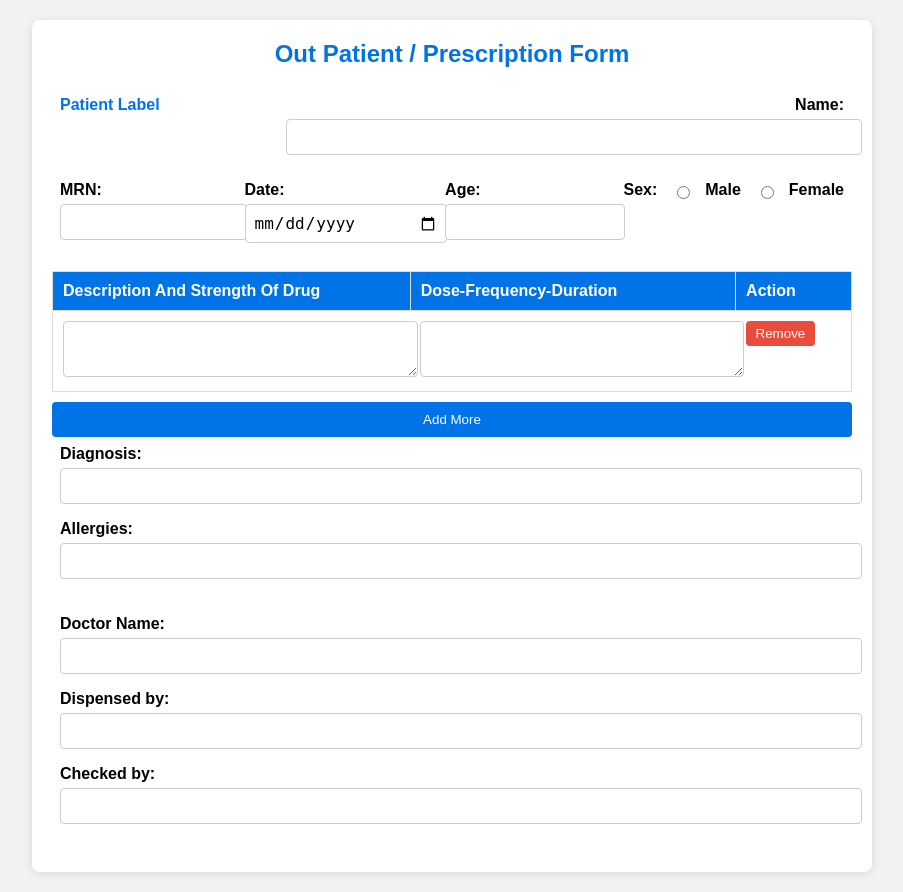
After one commit to aaradhy25tiwari/Digitalization-of-Medical-Records, a PHP site: page /prescription.html in a window 1280 px wide. The commit adds this page. Shown: the whole page, without its empty margins (188-1091 px from the left). Run offline with PHP 8.4, Linux system fonts and the light colour scheme.

Commit message:
files added based on changes discussd

```diff
--- /dev/null
+++ b/prescription.html
@@ -0,0 +1,105 @@
+<!DOCTYPE html>
+<html lang="en">
+<head>
+    <meta charset="UTF-8">
+    <meta name="viewport" content="width=device-width, initial-scale=1.0">
+    <title>Medical Prescription Form</title>
+    <link rel="stylesheet" href="styles_forms.css">
+</head>
+<body>
+    <div class="container">
+        <div class="header">
+            <div class="logo"></div>
+            <div class="form-title">
+                <h2>Out Patient / Prescription Form</h2>
+            </div>
+        </div>
+
+        <div class="patient-info">
+            <table>
+                <tr>
+                    <td class="patient-label">Patient Label</td>
+                    <td class="right-align">
+                        <label for="name">Name:</label>
+                        <input type="text" id="name">
+                    </td>
+                </tr>
+            </table>
+            <table>
+                <tr>
+                    <td><label for="mrn">MRN:</label> <input type="text" id="mrn"></td>
+                    <td><label for="date">Date:</label> <input type="date" id="date"></td>
+                    <td><label for="age">Age:</label> <input type="number" id="age"></td>
+                    <td class="sex-field">
+                        <label for="sex">Sex:</label>
+                        <input type="radio" id="male" name="sex" value="male"> <label for="male">Male</label>
+                        <input type="radio" id="female" name="sex" value="female"> <label for="female">Female</label>
+                    </td>
+                </tr>
+            </table>
+        </div>
+
+        <div class="medication-info">
+            <table>
+                <thead>
+                    <tr>
+                        <th>Description And Strength Of Drug</th>
+                        <th>Dose-Frequency-Duration</th>
+                        <th>Action</th>
+                    </tr>
+                </thead>
+                <tbody id="medication-list">
+                    <tr>
+                        <td><textarea rows="2"></textarea></td>
+                        <td><textarea rows="2"></textarea></td>
+                        <td><button type="button" onclick="removeRow(this)">Remove</button></td>
+                    </tr>
+                </tbody>
+            </table>
+            <button class="add-row" type="button" onclick="addRow()">Add More</button>
+        </div>
+
+        <div class="diagnosis-info">
+            <table>
+                <tr>
+                    <td><label for="diagnosis">Diagnosis:</label> <input type="text" id="diagnosis"></td>
+                </tr>
+                <tr>
+                    <td><label for="allergies">Allergies:</label> <input type="text" id="allergies"></td>
+                </tr>
+            </table>
+        </div>
+
+        <div class="footer-info">
+            <table>
+                <tr>
+                    <td><label for="doctor-name">Doctor Name:</label> <input type="text" id="doctor-name"></td>
+                </tr>
+                <tr>
+                    <td><label for="dispensed-by">Dispensed by:</label> <input type="text" id="dispensed-by"></td>
+                </tr>
+                <tr>
+                    <td><label for="checked-by">Checked by:</label> <input type="text" id="checked-by"></td>
+                </tr>
+            </table>
+        </div>
+    </div>
+
+    <script>
+        function addRow() {
+            const table = document.getElementById('medication-list');
+            const row = document.createElement('tr');
+            row.innerHTML = `
+                <td><textarea rows="2"></textarea></td>
+                <td><textarea rows="2"></textarea></td>
+                <td><button type="button" onclick="removeRow(this)">Remove</button></td>
+            `;
+            table.appendChild(row);
+        }
+
+        function removeRow(button) {
+            button.closest('tr').remove();
+        }
+    </script>
+</body>
+</html>
--- a/styles_forms.css
+++ b/styles_forms.css
@@ -1,44 +1,42 @@
+/* Base styling */
 body {
     font-family: Arial, sans-serif;
-    background-color: #f0f0f0;
+    background-color: #f2f2f2;
     margin: 0;
-    padding: 20px;
+    padding: 0;
 }
 
 .container {
-    width: 800px;
-    margin: auto;
+    max-width: 800px;
+    margin: 20px auto;
     padding: 20px;
-    background-color: #ffffff;
-    border: 1px solid #dddddd;
-    border-radius: 10px;
-    box-shadow: 0 0 10px rgba(0, 0, 0, 0.1);
+    background-color: #fff;
+    box-shadow: 0 2px 10px rgba(0, 0, 0, 0.1);
+    border-radius: 8px;
 }
 
+/* Header */
 .header {
     display: flex;
-    justify-content: space-between;
     align-items: center;
+    justify-content: center;
     margin-bottom: 20px;
 }
 
-.logo {
-    height: 60px;
-    width: 60px;
-    background: url('logo.png') no-repeat center center;
-    background-size: contain;
+.form-title {
+    text-align: center;
 }
 
 .form-title h2 {
+    font-size: 1.5rem;
+    color: #0073e6;
     margin: 0;
-    font-size: 20px;
-    text-align: center;
-    color: #333333;
-    text-transform: uppercase;
-    letter-spacing: 1px;
 }
 
-.patient-info, .medication-info, .diagnosis-info, .footer-info {
+/* Patient info */
+.patient-info,
+.diagnosis-info,
+.footer-info {
     margin-bottom: 20px;
 }
 
@@ -49,49 +47,95 @@ table {
 }
 
 td {
-    padding: 10px;
+    padding: 8px;
     vertical-align: top;
-    border: 1px solid #dddddd;
 }
 
-th {
-    background-color: #f0f0f0;
-    text-align: left;
-    padding: 10px;
-    border: 1px solid #dddddd;
-    font-size: 14px;
+input[type="text"],
+input[type="date"],
+input[type="number"],
+textarea {
+    width: 100%;
+    padding: 8px;
+    border: 1px solid #ccc;
+    border-radius: 4px;
+    font-size: 1rem;
 }
 
-input[type="text"], input[type="date"], input[type="number"], textarea {
-    width: 100%;
-    padding: 8px;
-    margin-top: 5px;
-    margin-bottom: 10px;
-    border: 1px solid #cccccc;
-    border-radius: 4px;
-    font-size: 14px;
-}
-
-textarea {
-    resize: none;
+.sex-field {
+    display: flex;
+    align-items: center;
+    gap: 10px;
 }
 
 input[type="radio"] {
-    margin-right: 5px;
+    margin: 0 5px 0 10px;
 }
 
-.patient-label {
-    width: 70%;
+label {
+    display: inline-block;
+    margin-bottom: 5px;
+    font-weight: bold;
 }
 
 .right-align {
     text-align: right;
 }
 
-.footer-info table td {
-    width: 50%;
+.patient-label {
+    font-weight: bold;
+    color: #0073e6;
 }
 
-.footer-info table td:last-child {
-    width: 30%;
+/* Medication info */
+.medication-info table {
+    width: 100%;
+    border: 1px solid #ddd;
 }
+
+.medication-info th,
+.medication-info td {
+    text-align: left;
+    padding: 10px;
+}
+
+.medication-info th {
+    background-color: #0073e6;
+    color: #fff;
+    border: 1px solid #ddd;
+}
+
+textarea {
+    resize: vertical;
+}
+
+.add-row {
+    display: block;
+    width: 100%;
+    padding: 10px;
+    margin-top: 10px;
+    background-color: #0073e6;
+    color: #fff;
+    border: none;
+    border-radius: 4px;
+    cursor: pointer;
+    transition: background-color 0.3s ease;
+}
+
+.add-row:hover {
+    background-color: #005bb5;
+}
+
+button {
+    padding: 5px 10px;
+    color: #fff;
+    background-color: #e74c3c;
+    border: none;
+    border-radius: 4px;
+    cursor: pointer;
+    transition: background-color 0.3s ease;
+}
+
+button:hover {
+    background-color: #c0392b;
+}
```
Also changed, not shown: about_us.html (added, +54 -0 lines), adjusted_index.html (added, +86 -0 lines), styles_adjusted.css (added, +160 -0 lines), styles_pages.css (added, +135 -0 lines).
